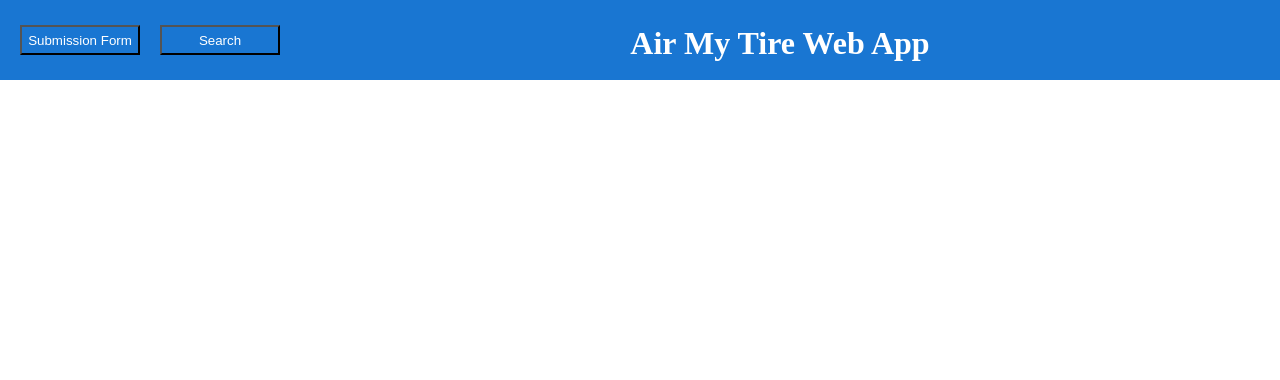
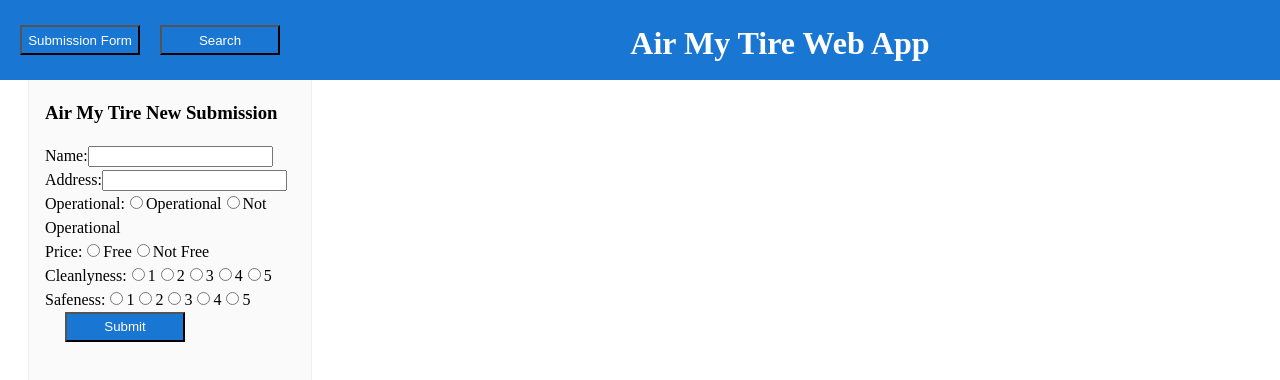
Before and after one commit to dmiska25/Air-My-Tire, an Angular app: page / in a window 1280 px wide. Both pictures are taken after a click on the button "Submission Form". Shown: the top 380 px of the page. Built offline with nearby package versions, Linux system fonts and the light colour scheme; no server answers.

Commit message:
Submission Form Commit

```diff
--- a/src/app/submission/submission.component.html
+++ b/src/app/submission/submission.component.html
@@ -1 +1,60 @@
-<p>THIS IS THE SUBMISSION COMPONENT FOR TESTING PURPOSES</p>
+<div class="container">
+    <div class="card-1">
+    <div class="card-body">
+    <h3>Air My Tire New Submission</h3>
+    <div class="form-group">
+        <label>Name:</label> <input class="form-control" type="text"  #name/>
+    </div>
+    <div class="form-group">
+        <label>Address:</label>
+        <input class="form-control" type="text"#address/>
+    </div>
+    <div class="form-group">
+        <label>Operational:</label>
+
+        <input class="form-control" type="Radio" name=op value="true" [(ngModel)]="operational1"/>
+        <label>Operational</label>
+        <input class="form-control" type="Radio" name=op value="false" [(ngModel)]="operational1"/>
+        <label>Not Operational</label>
+    </div>
+    <div class="form-group">
+        <label>Price:</label>
+        <input class="form-control" type="Radio" name=pr value="true" [(ngModel)]="price1"/>
+        <label>Free</label>
+        <input class="form-control" type="Radio" name=pr value="false" [(ngModel)]="price1"/>
+        <label>Not Free</label>
+    </div>
+    <div class="form-group">
+        <label>Cleanlyness:</label>
+        <input class="form-control" type="Radio" name=cl value="1" [(ngModel)]="cleanliness1"/>
+        <label>1</label>
+        <input class="form-control" type="Radio" name=cl value="2" [(ngModel)]="cleanliness1"/>
+        <label>2</label>
+        <input class="form-control" type="Radio" name=cl value="3" [(ngModel)]="cleanliness1"/>
+        <label>3</label>
+        <input class="form-control" type="Radio" name=cl value="4" [(ngModel)]="cleanliness1"/>
+        <label>4</label>
+        <input class="form-control" type="Radio" name=cl value="5" [(ngModel)]="cleanliness1"/>
+        <label>5</label>
+    </div>
+        <div class="form-group">
+        <label>Safeness:</label>
+        <input class="form-control" type="Radio" name=sa value="1" [(ngModel)]="safeness1"/>
+        <label>1</label>
+        <input class="form-control" type="Radio" name=sa value="2" [(ngModel)]="safeness1"/>
+        <label>2</label>
+        <input class="form-control" type="Radio" name=sa value="3" [(ngModel)]="safeness1"/>
+        <label>3</label>
+        <input class="form-control" type="Radio" name=sa value="4" [(ngModel)]="safeness1"/>
+        <label>4</label>
+        <input class="form-control" type="Radio" name=sa value="5" [(ngModel)]="safeness1"/>
+        <label>5</label>
+    </div>
+    <div>
+        <button (click)="onCreateStation(name.value, address.value)">Submit</button>
+    </div>
+
+
+        </div>
+    </div>
+</div>
--- a/src/app/submission/submission.component.ts
+++ b/src/app/submission/submission.component.ts
@@ -1,15 +1,31 @@
-import { Component, OnInit } from '@angular/core';
-
+import { Component, Inject, OnInit, Output } from '@angular/core';
+import {StationService} from "../station.service";
+import { Station } from '../model/station';
 @Component({
   selector: 'app-submission',
   templateUrl: './submission.component.html',
   styleUrls: ['./submission.component.css']
 })
-export class SubmissionComponent implements OnInit {
+export class SubmissionComponent {
 
-  constructor() { }
+  name1: string="";
+  address1:string="";
+  operational1:boolean= false;
+  price1:boolean=false;
+  cleanliness1:number=0;
+  safeness1:number=0;
+  newStation= [] as any;
+  //stations: Object<Station[]> = null;
+  onCreateStation(name:string, address:string){
 
-  ngOnInit(): void {
+    this.name1=name;
+    this.address1 = address;
+    console.log(this.name1, this.address1, this.operational1, this.price1, this.cleanliness1, this.safeness1);
+    this.stationService.addStation({id: 0,name: this.name1, address: this.address1, operational: this.operational1,
+       price: this.price1, cleanliness: this.cleanliness1,safeness:this.safeness1}).subscribe();
+  }
+  constructor(private stationService: StationService){
   }
 
+
 }
--- a/src/styles.css
+++ b/src/styles.css
@@ -62,6 +62,25 @@
   line-height: 24px;
 }
 
+.card-1 {
+  border-radius: 4px;
+  border: 1px solid #eee;
+  background-color: #fafafa;
+  height: 350px;
+  width: 250px;
+  margin-left: 20px;
+  margin-right: 20px;
+  margin-top: 20px;
+  margin-bottom: 20px;
+  padding: 16px;
+  display: flex;
+  flex-direction: row;
+  justify-content: center;
+  align-items: center;
+  transition: all 0.2s ease-in-out;
+  line-height: 24px;
+}
+
 a:hover {
   color: #125699;
 }
```
